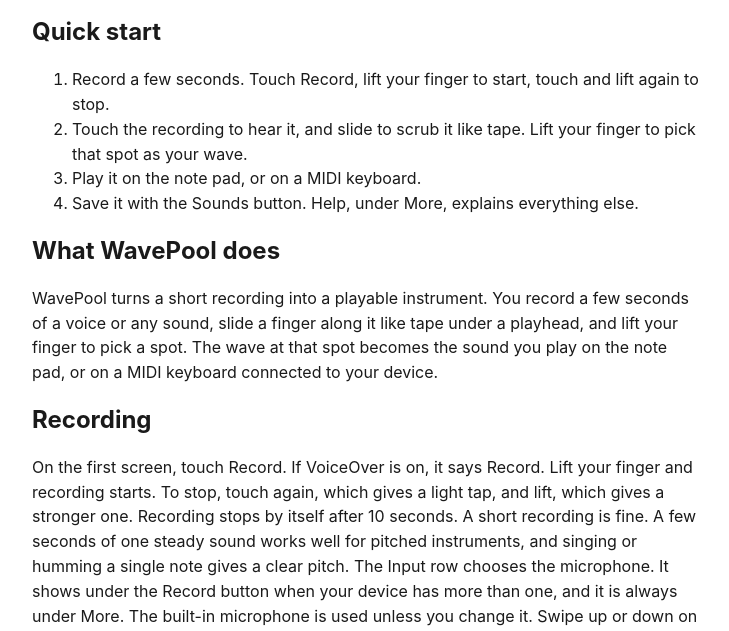
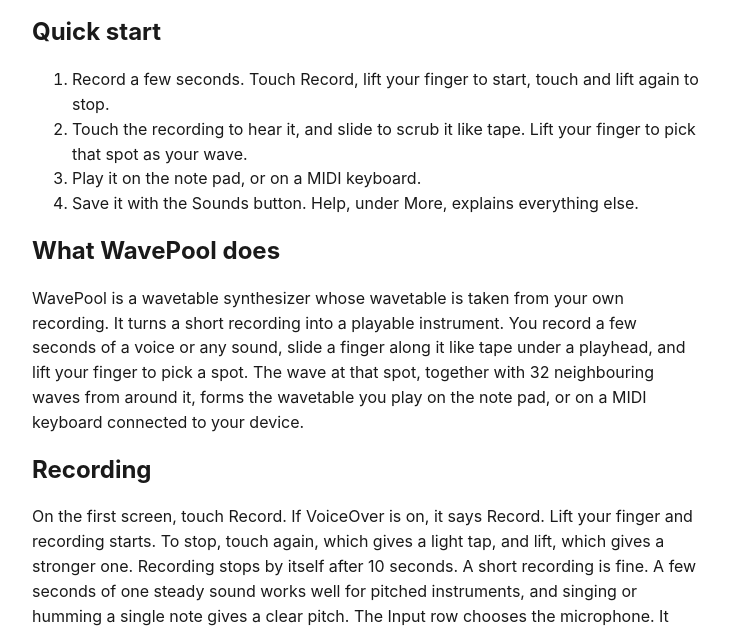
Before and after one commit to YourBlindAlly/wavepool-help, a plain HTML site: page index.html in a window 1280 px wide. Shown: the part 167-798 px from the top of the page, without its empty margins (272-1001 px from the left). Drawn offline with Linux system fonts and the light colour scheme.

Commit message:
Help: wavetable wording

```diff
--- a/index.html
+++ b/index.html
@@ -26,7 +26,7 @@
 <li>Save it with the Sounds button. Help, under More, explains everything else.</li>
 </ol>
 <h2>What WavePool does</h2>
-<p>WavePool turns a short recording into a playable instrument. You record a few seconds of a voice or any sound, slide a finger along it like tape under a playhead, and lift your finger to pick a spot. The wave at that spot becomes the sound you play on the note pad, or on a MIDI keyboard connected to your device.</p>
+<p>WavePool is a wavetable synthesizer whose wavetable is taken from your own recording. It turns a short recording into a playable instrument. You record a few seconds of a voice or any sound, slide a finger along it like tape under a playhead, and lift your finger to pick a spot. The wave at that spot, together with 32 neighbouring waves from around it, forms the wavetable you play on the note pad, or on a MIDI keyboard connected to your device.</p>
 <h2>Recording</h2>
 <p>On the first screen, touch Record. If VoiceOver is on, it says Record. Lift your finger and recording starts. To stop, touch again, which gives a light tap, and lift, which gives a stronger one. Recording stops by itself after 10 seconds. A short recording is fine. A few seconds of one steady sound works well for pitched instruments, and singing or humming a single note gives a clear pitch. The Input row chooses the microphone. It shows under the Record button when your device has more than one, and it is always under More. The built-in microphone is used unless you change it. Swipe up or down on a row to change it.</p>
 <h2>Scrubbing</h2>
```
